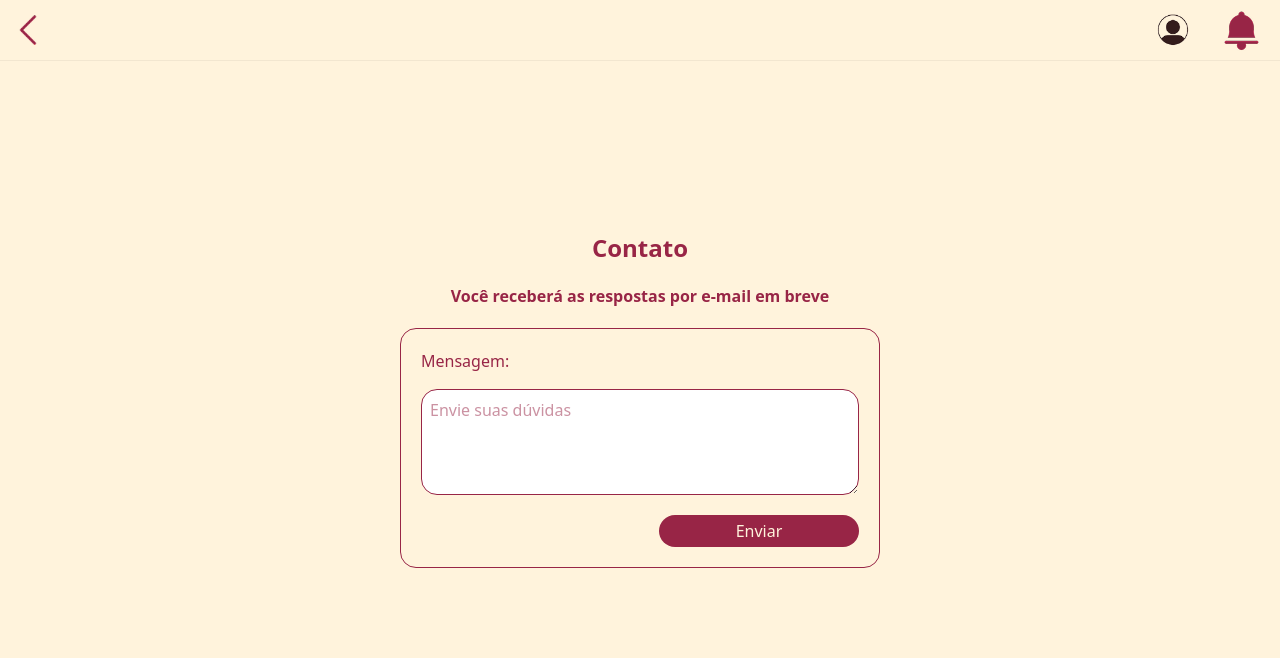
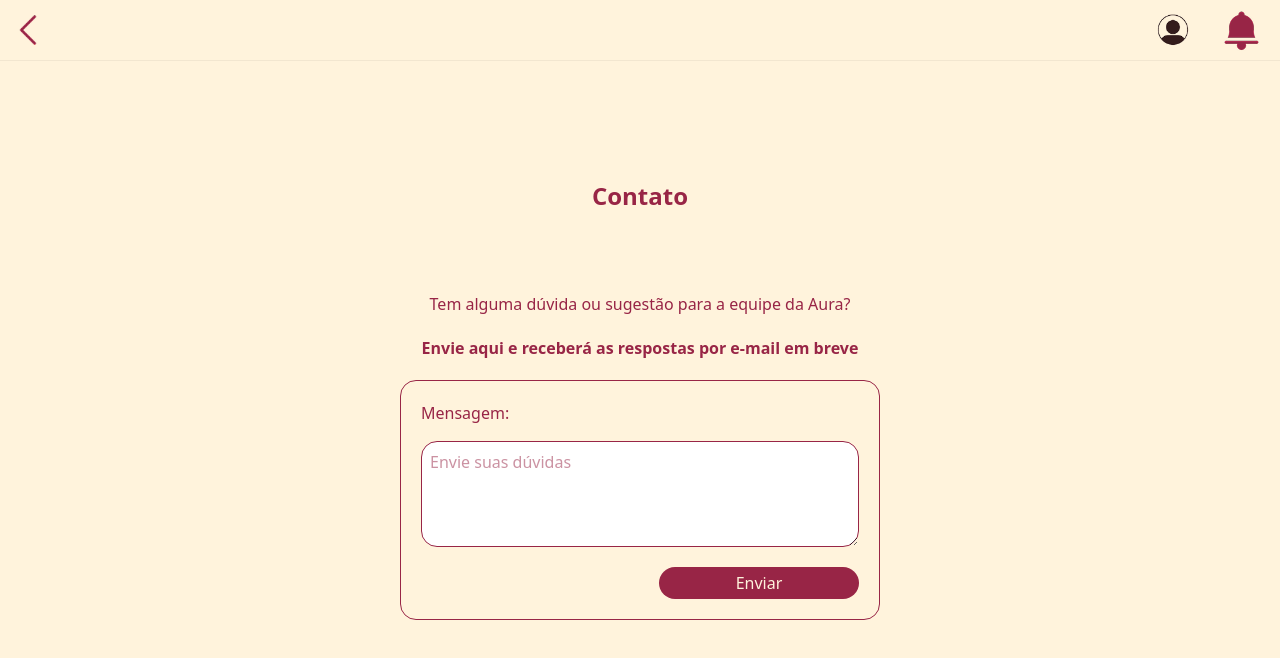
Before and after one commit to AURA-Group-8/aura-frontend, a React (Vite) app in the folder site-institucional/: page /pages/client-pages/Contact in a window 1280 px wide. Shown: the top 658 px of the page. Built offline with nearby package versions, Linux system fonts and the light colour scheme; a web font is replaced by a local one.

Commit message:
Ajustes nas telas de contato

```diff
--- a/site-institucional/index.html
+++ b/site-institucional/index.html
@@ -11,7 +11,7 @@
   <title>AURA</title>
 </head>
 
-<body>
+<body class="vw-accessible">
   <div id="root"></div>
   <script type="module" src="/src/main.jsx"></script>
 
--- a/site-institucional/src/pages/client-pages/Contact.jsx
+++ b/site-institucional/src/pages/client-pages/Contact.jsx
@@ -32,7 +32,11 @@ export default function Contato() {
 
                 <h1 className="font-bold text-2xl">Contato</h1>
 
-                <h2 className="mt-5  font-bold">Você receberá as respostas por e-mail em breve</h2>
+                <div className="flex flex-col items-center ">
+                    <p className="mt-20">Tem alguma dúvida ou sugestão para a equipe da Aura? </p>
+
+                    <p className="mt-5 font-bold"> Envie aqui e receberá as respostas por e-mail em breve</p>
+                </div>
 
                 <div className=" mt-5 border border-[#982546] h-60 w-120 p-5 flex  flex-col justify-center rounded-2xl">
 
--- a/site-institucional/src/pages/landing-page-sections/Section-1.jsx
+++ b/site-institucional/src/pages/landing-page-sections/Section-1.jsx
@@ -8,7 +8,7 @@ function Section_1() {
         <>
             <div className="h-full flex flex-col justify-center items-center gap-10">
                 <img src="/assets/Bem-Vindo.png" alt="" className="h-20" />
-                <span className="text-white text-xl text-center">Facilidade para clientes, organização para profissionais!</span>
+                <span className="text-white text-xl text-center vw-accessible">Facilidade para clientes, organização para profissionais!</span>
                 <button onClick={() => navigate("/pages/client-pages/Cadastro")} className="bg-[#982546] border border-[#FFF3DC] text-[#FFF3DC] w-30 h-8 rounded-xl cursor-pointer">
                     Criar conta
                 </button>
--- a/site-institucional/src/pages/professional-pages/Contato.jsx
+++ b/site-institucional/src/pages/professional-pages/Contato.jsx
@@ -59,13 +59,18 @@ export default function ContatoPro() {
                     <MenuLateral />
 
                     <div className="flex flex-col w-full h-full  items-center ">
-                        <SinoNotificacao/>
+                        <SinoNotificacao />
 
                         <div className="h-screen  text-[#982546] bg-[#FFF3DC] flex flex-col items-center ml-20">
 
                             <h1 className="font-bold text-2xl">Contato</h1>
 
-                            <h2 className="mt-20 font-bold">Você receberá as respostas por e-mail em breve</h2>
+                            <div className="flex flex-col items-center ">
+                                <p className="mt-20">Tem alguma dúvida ou sugestão para a equipe da Aura? </p>
+
+                                <p className="mt-5 font-bold"> Envie aqui e receberá as respostas por e-mail em breve</p>
+                            </div>
+
 
                             <div className=" mt-5 border border-[#982546] h-60 w-120 p-5 flex  flex-col justify-center rounded-2xl">
 
```
